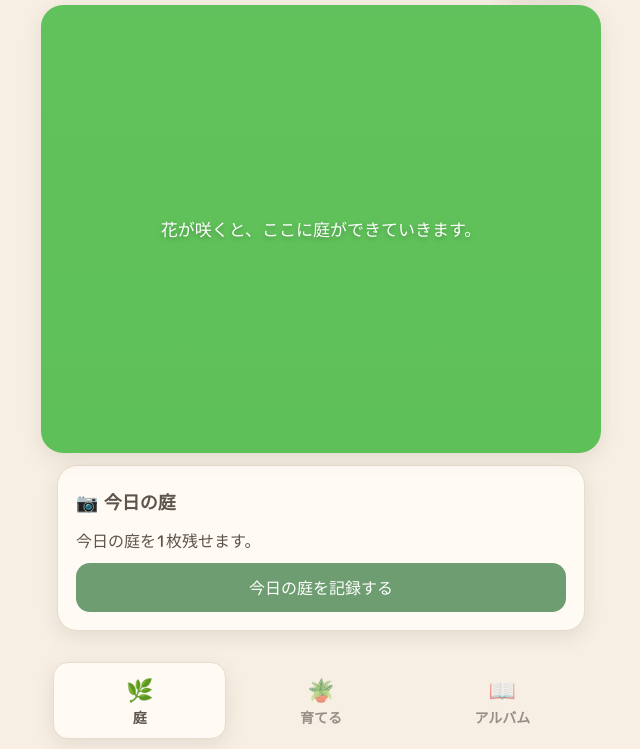
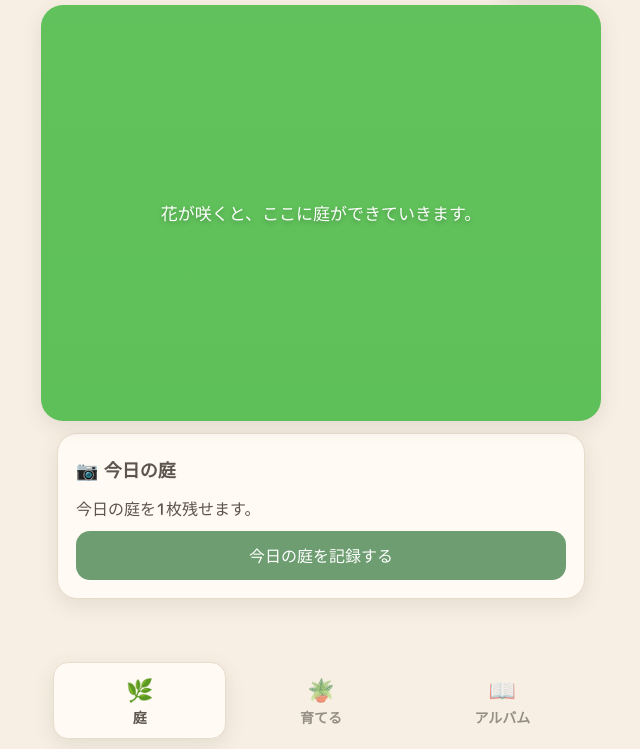
Before and after one commit to okomeharika/chottodake_garden, a plain HTML site: page index.html in a window 1280 px wide. Shown: the part 51-800 px from the top of the page, without its empty margins (319-959 px from the left). Drawn offline with Linux system fonts and the light colour scheme.

Commit message:
Update index.html

```diff
--- a/index.html
+++ b/index.html
@@ -86,9 +86,9 @@ button{
 .garden{
   position:relative;
   width:100%;
-  height:56vh;
-  min-height:320px;
-  max-height:560px;
+  height:min(52dvh,520px);
+  min-height:290px;
+  max-height:520px;
   overflow:hidden;
   background:#5bbf55 center/cover no-repeat;
   border-radius:22px;
```
